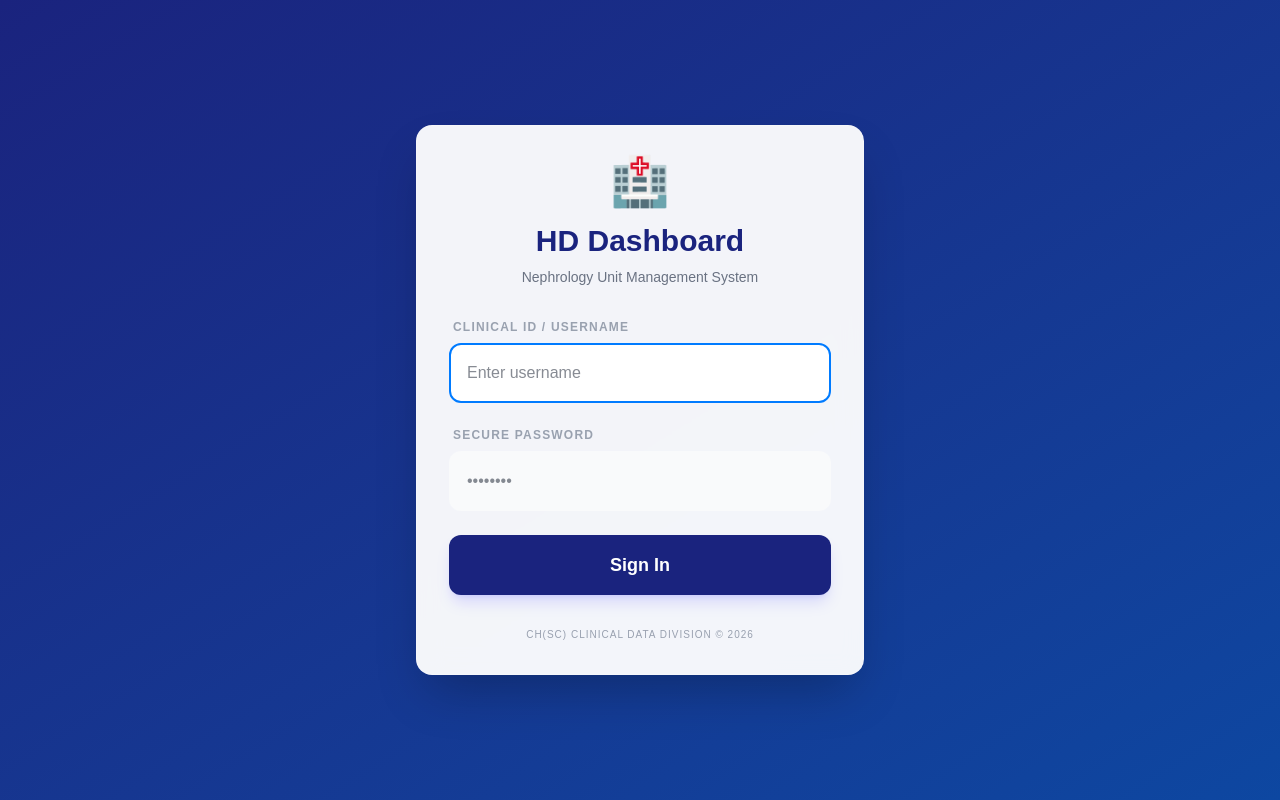
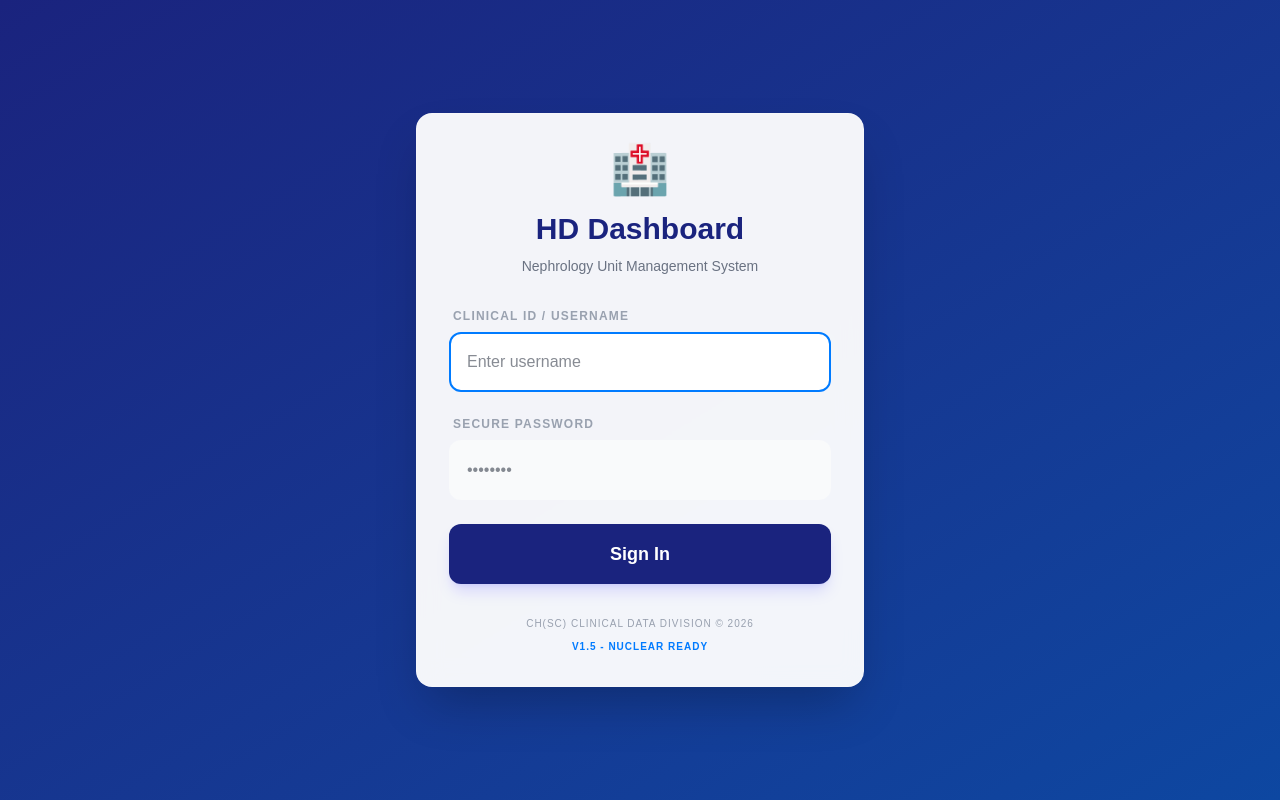
Before and after one commit to beandoc/hddashboard, a Next.js app in the folder frontend/: page /login in a window 1280 px wide. Built offline with nearby package versions, Linux system fonts and the light colour scheme; no server answers.

Commit message:
docs: add version label v1.5 for deployment tracking

```diff
--- a/frontend/src/app/login/page.tsx
+++ b/frontend/src/app/login/page.tsx
@@ -105,6 +105,7 @@ export default function LoginPage() {
 
           <div className="mt-8 text-gray-400 text-[10px] uppercase tracking-widest font-medium">
             CH(SC) CLINICAL DATA DIVISION © 2026
+            <div className="mt-2 text-[#007bff] font-bold">v1.5 - NUCLEAR READY</div>
           </div>
         </div>
       </div>
```
